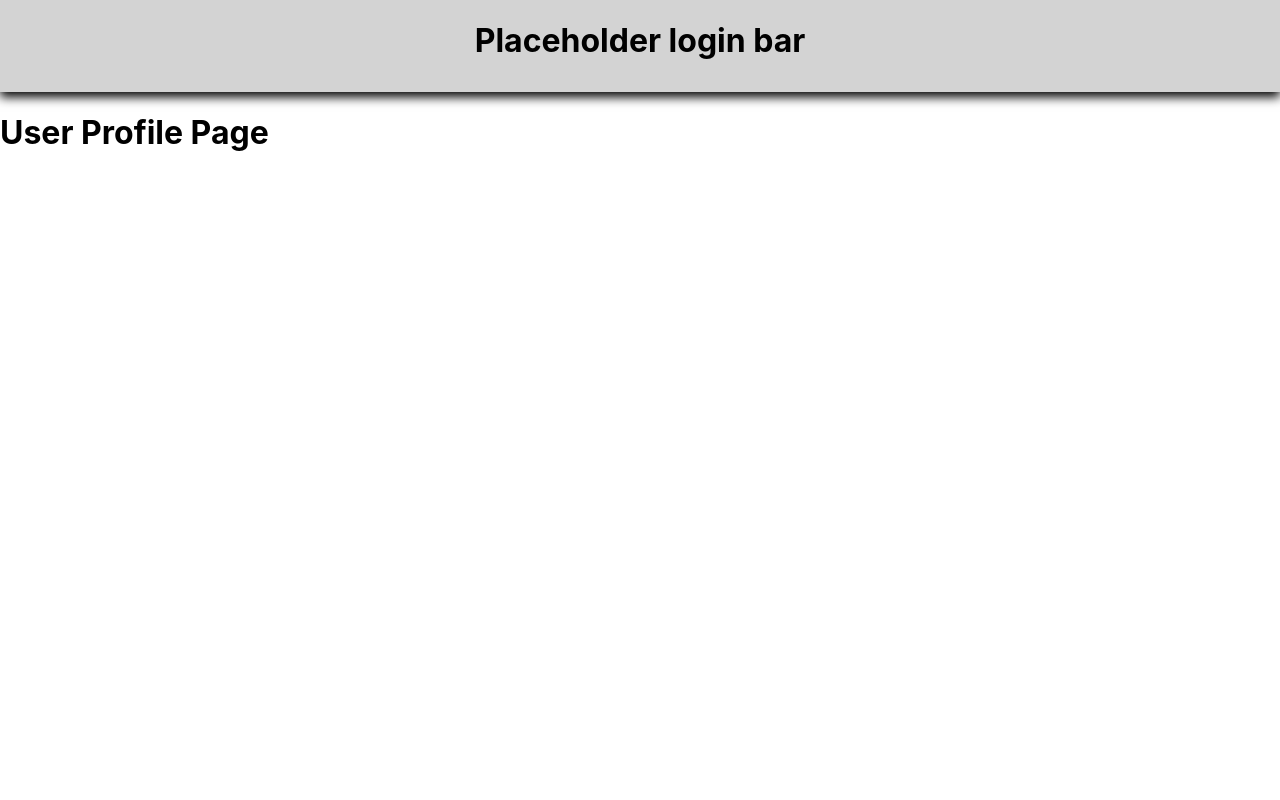
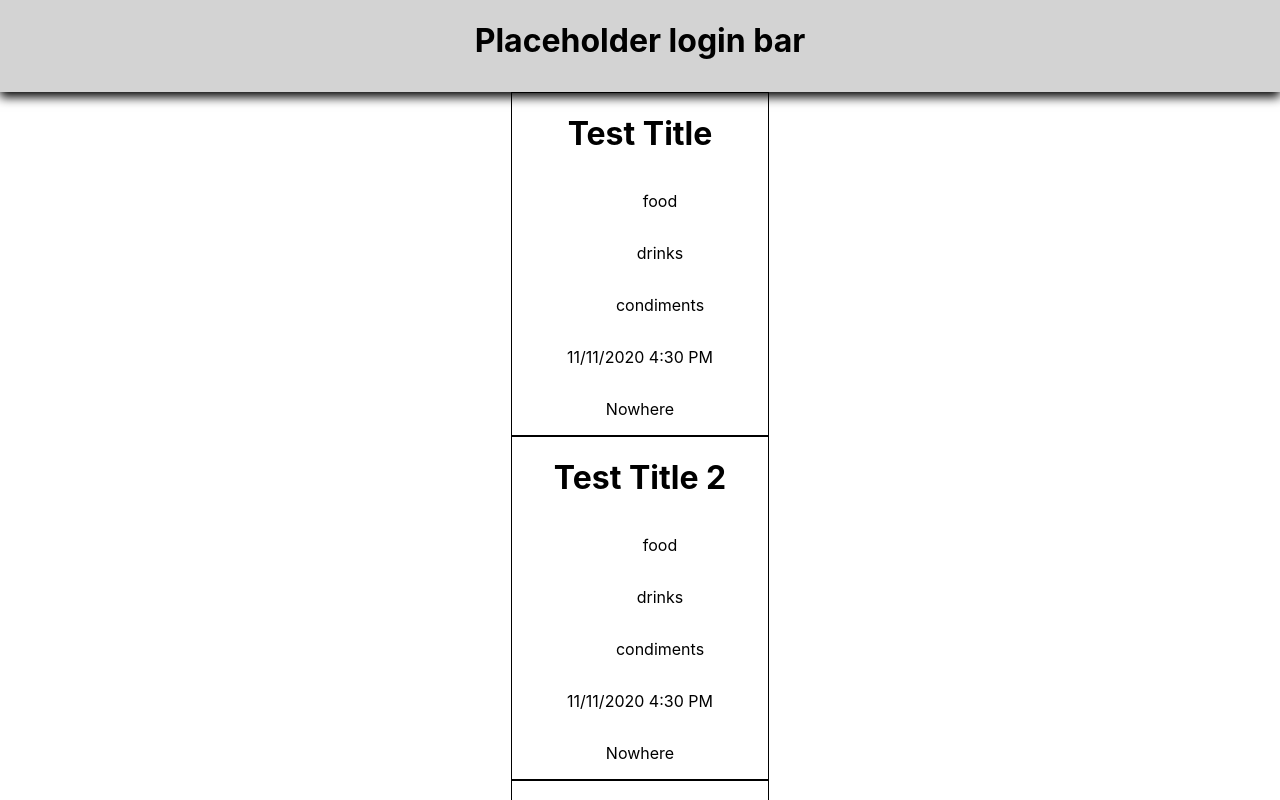
Before and after one commit to Build-Week-Pot-Luck-Planner/front-end, a React (Create React App) app in the folder pot-luck-fe/: page / in a window 1280 px wide. Shown: the top 800 px of the page. Built offline with nearby package versions, Linux system fonts and the light colour scheme.

Commit message:
added dummy data and rendered mock potluck data on UserPotluckPage.jsx

```diff
--- a/pot-luck-fe/src/components/UserPotluckPage.jsx
+++ b/pot-luck-fe/src/components/UserPotluckPage.jsx
@@ -1,9 +1,33 @@
 import React from 'react';
+import data from '../data';
+import styled from 'styled-components';
+
+const Potluck = styled.div`
+border: 1px solid black;
+display: flex;
+flex-direction: column;
+align-items: center;
+width: 20%;
+margin: 0 auto;
+`
 
 const UserPotluckPage = () => {
 
   return (
-    <h1>User Profile Page</h1>
+    data.map(potluck => {
+      return (
+        <Potluck>
+      <h1>{potluck.title}</h1>
+      {potluck.items.map(item => {
+        return(
+          <ul>{item}</ul>
+          )
+        }
+        )}
+        <p>{potluck.datetime}</p>
+        <p>{potluck.location}</p>
+      </Potluck>
+    )})
   )
 }
 
--- /dev/null
+++ b/pot-luck-fe/src/data.js
@@ -0,0 +1,22 @@
+const data = [
+  {
+    title: "Test Title",
+    datetime: "11/11/2020 4:30 PM",
+    location: "Nowhere",
+    items: ["food", "drinks", "condiments"]
+  },
+  {
+    title: "Test Title 2",
+    datetime: "11/11/2020 4:30 PM",
+    location: "Nowhere",
+    items: ["food", "drinks", "condiments"]
+  },
+  {
+    title: "Test Title 3",
+    datetime: "11/11/2020 4:30 PM",
+    location: "Nowhere",
+    items: ["food", "drinks", "condiments"]
+  },
+]
+
+export default data;
```
